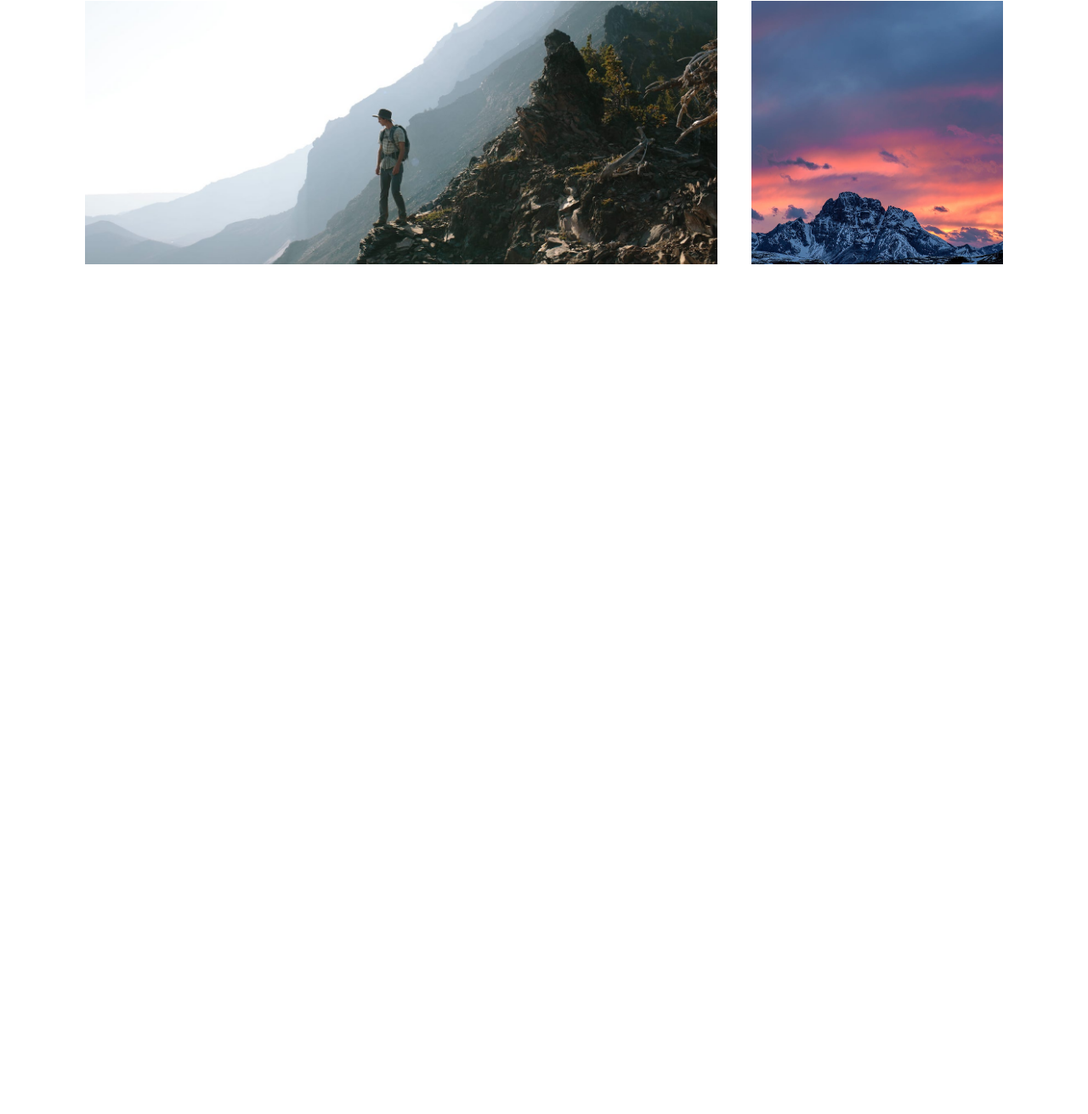
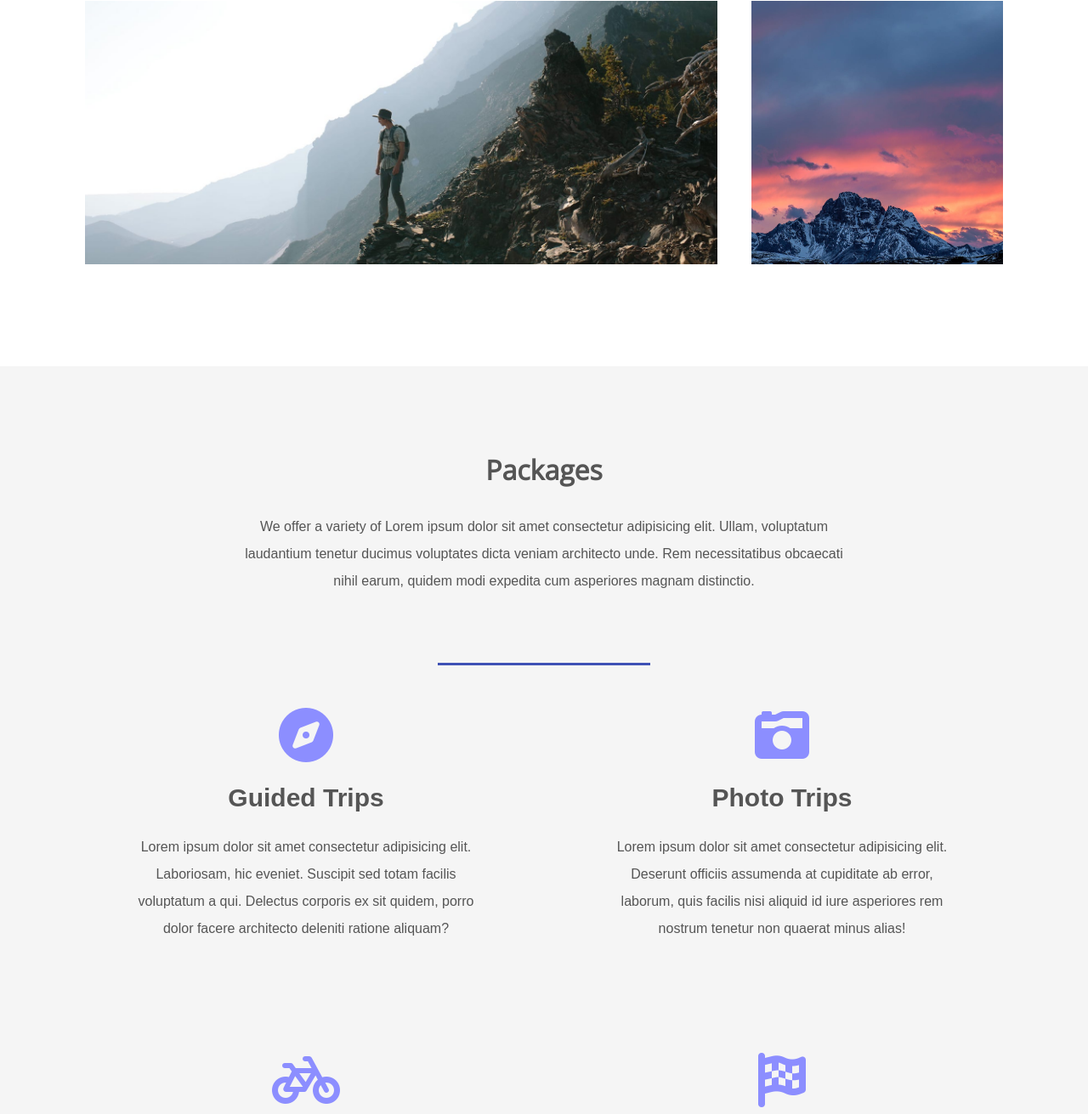
Before and after one commit to modibbomuhammed/ResponsiveWebsite, a plain HTML site: page index.html in a window 1280 px wide. Shown: the part 1489-2800 px from the top of the page at 85% size. Before the commit the page ends 1920 px from the top, so only its background shows below. Drawn offline with nearby package versions, Linux system fonts and the light colour scheme.

Commit message:
Features Section

```diff
--- a/assets/css/styles.css
+++ b/assets/css/styles.css
@@ -40,6 +40,9 @@ section {
     padding: 100px 80px;
 }
 
+section:not(.hero):nth-child(even) {
+    background-color: #f5f5f5;
+}
 
 /* END OF GENERAL STYLES */
 
@@ -144,14 +147,14 @@ hr {
     margin-top: 50px;
 }
 
-.destinations h3 {
+section h3 {
     text-transform: capitalize;
     font: bold 32px "Open Sans", sans-serif;
     margin-bottom: 30px;
     text-align: center;
 }
 
-.destinations p {
+section p {
     max-width: 775px;
     line-height: 2;
     padding: 0 20px;
@@ -174,3 +177,21 @@ hr {
 .destinations .grid li.large {
     flex-basis: 70%;
 }
+
+
+/* Packages Section */
+
+.features .grid li {
+    padding: 50px;
+    flex-basis: 50%;
+    text-align: center;
+}
+
+.features .grid li i {
+    color: #8c8eff;
+}
+
+.features .grid li h4 {
+    font-size: 30px;
+    margin: 25px 0;
+}
--- a/index.html
+++ b/index.html
@@ -12,6 +12,14 @@
       href="https://fonts.googleapis.com/css?family=Quicksand"
       rel="stylesheet"
     />
+    <link
+      rel="stylesheet"
+      href="https://cdnjs.cloudflare.com/ajax/libs/font-awesome/6.4.2/css/all.min.css"
+      integrity="sha512-z3gLpd7yknf1YoNbCzqRKc4qyor8gaKU1qmn+CShxbuBusANI9QpRohGBreCFkKxLhei6S9CQXFEbbKuqLg0DA=="
+      crossorigin="anonymous"
+      referrerpolicy="no-referrer"
+    />
+
     <link rel="stylesheet" href="assets/css/styles.css" />
   </head>
   <body>
@@ -59,5 +67,63 @@
         ></li>
       </ul>
     </section>
+
+    <section class="features">
+      <h3 class="title">Packages</h3>
+      <p>
+        We offer a variety of Lorem ipsum dolor sit amet consectetur adipisicing
+        elit. Ullam, voluptatum laudantium tenetur ducimus voluptates dicta
+        veniam architecto unde. Rem necessitatibus obcaecati nihil earum, quidem
+        modi expedita cum asperiores magnam distinctio.
+      </p>
+
+      <hr />
+
+      <ul class="grid">
+        <li>
+          <i class="fa fa-compass fa-4x"></i>
+          <h4>Guided Trips</h4>
+          <p>
+            Lorem ipsum dolor sit amet consectetur adipisicing elit. Laboriosam,
+            hic eveniet. Suscipit sed totam facilis voluptatum a qui. Delectus
+            corporis ex sit quidem, porro dolor facere architecto deleniti
+            ratione aliquam?
+          </p>
+        </li>
+
+        <li>
+          <i class="fa fa-camera-retro fa-4x"></i>
+          <h4>Photo Trips</h4>
+          <p>
+            Lorem ipsum dolor sit amet consectetur adipisicing elit. Deserunt
+            officiis assumenda at cupiditate ab error, laborum, quis facilis
+            nisi aliquid id iure asperiores rem nostrum tenetur non quaerat
+            minus alias!
+          </p>
+        </li>
+
+        <li>
+          <i class="fa fa-bicycle fa-4x"></i>
+          <h4>Biking Trips</h4>
+          <p>
+            Lorem ipsum dolor sit, amet consectetur adipisicing elit. Ducimus
+            placeat ipsam, praesentium laborum optio vitae officia minus dolorem
+            perferendis sed laudantium quasi magnam, dolorum illum ab iste
+            maiores molestiae? Nesciunt.
+          </p>
+        </li>
+
+        <li>
+          <i class="fa fa-flag-checkered fa-4x"></i>
+          <h4>Racing Trips</h4>
+          <p>
+            Lorem ipsum dolor, sit amet consectetur adipisicing elit. Distinctio
+            inventore eaque eum molestias tenetur odit, iste iusto quaerat hic
+            explicabo dolores laudantium sint architecto veritatis est possimus.
+            Ullam, ut vel.
+          </p>
+        </li>
+      </ul>
+    </section>
   </body>
 </html>
```
